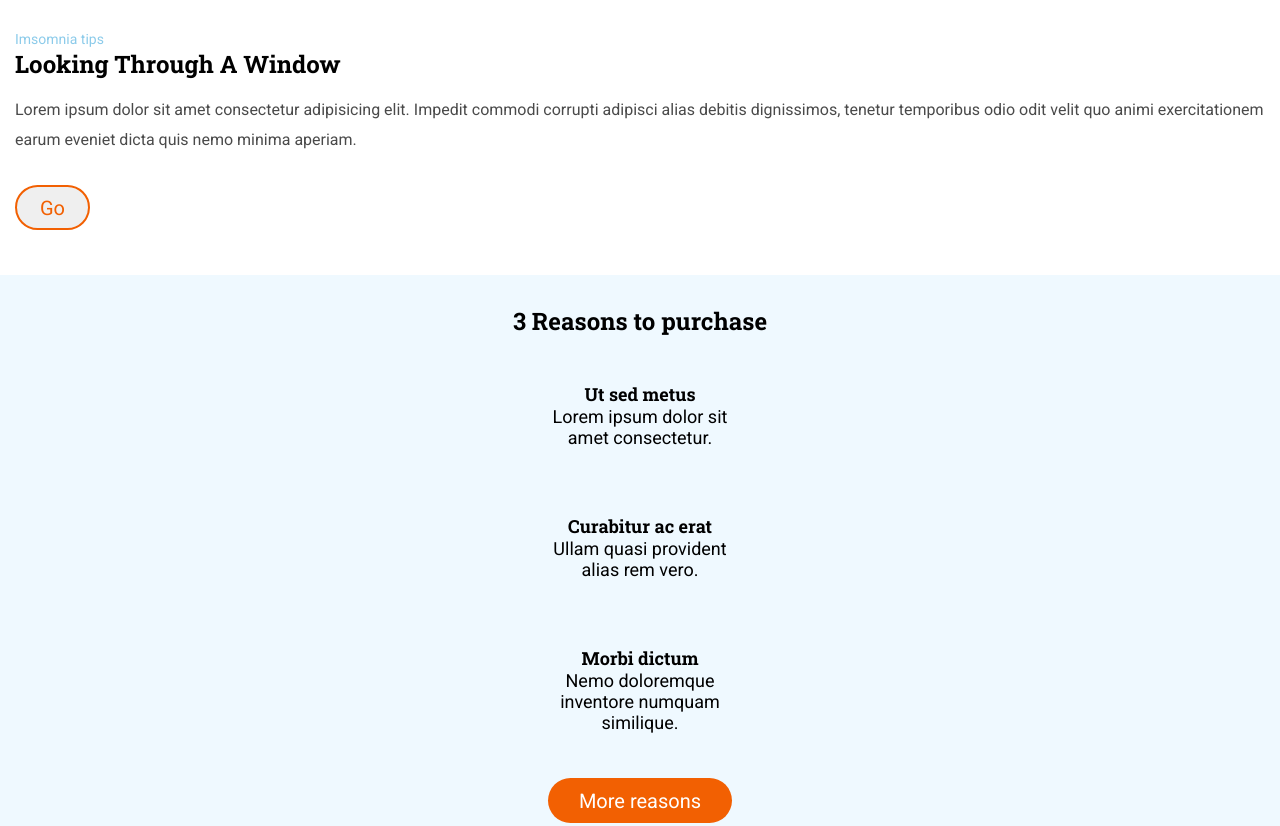
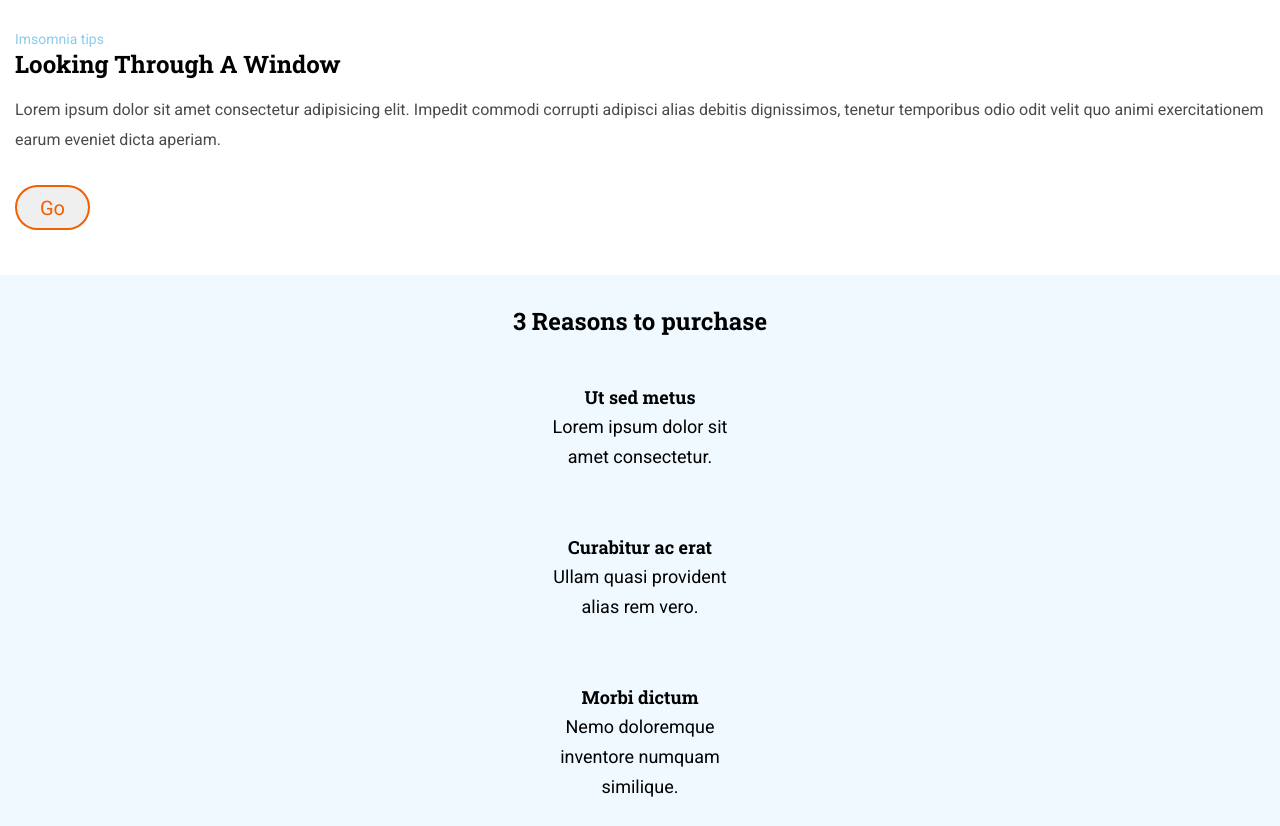
Before and after one commit to Adalab/modulo-1-evaluacion-final-ClaraVilelaJato, a website: page docs/index.html in a window 1280 px wide. Shown: the part 800-1626 px from the top of the page. Drawn offline with Linux system fonts and the light colour scheme.

Commit message:
Correct lengths

```diff
--- a/docs/index.html
+++ b/docs/index.html
@@ -51,8 +51,7 @@
         <p>
           Lorem ipsum dolor sit amet consectetur adipisicing elit. Impedit commodi
           corrupti adipisci alias debitis dignissimos, tenetur temporibus odio odit
-          velit quo animi exercitationem earum eveniet dicta quis nemo minima
-          aperiam.
+          velit quo animi exercitationem earum eveniet dicta aperiam.
         </p>
         <button class="button_Go">Go</button>
       </section>
--- a/src/scss/layout/_footer.scss
+++ b/src/scss/layout/_footer.scss
@@ -4,13 +4,13 @@
   flex-direction: column;
   align-items: center;
   justify-content: space-between;
-  height: 80vh;
   text-align: center;
   font-family: $font-text;
   color: $color-bg;
   text-transform: uppercase;
   line-height: 30px;
   font-size: 16px;
+  padding-bottom: 30px;
 
   .arrow {
     width: 45px;
--- a/src/scss/layout/_page.scss
+++ b/src/scss/layout/_page.scss
@@ -32,7 +32,7 @@
   margin-bottom: 50px;
 }
 .main {
-  width: 100vw;
+  width: 100%;
 }
 
 .section_One {
@@ -44,9 +44,10 @@
   }
   p {
     font-family: $font-text;
-    margin-top: 15px;
     color: #4a4a4a;
     line-height: 30px;
+    margin-bottom: 30px;
+    margin-top: 15px;
   }
   .imsomnia {
     font-size: 14px;
@@ -63,14 +64,12 @@
   text-transform: capitalize;
   font-weight: bold;
   color: #f26002;
-  margin-top: 30px;
   font-family: $font-text;
   font-weight: 500;
   font-size: 20px;
 }
 
 .reasons {
-  height: 109vh;
   background-color: #eff9ff;
   display: flex;
   flex-direction: column;
@@ -100,10 +99,11 @@
   display: grid;
   grid-template-rows: 1fr 1fr 1fr;
   grid-template-columns: 184px;
-  row-gap: 45px;
+  row-gap: 30px;
   justify-content: center;
   padding-top: 45px;
   padding-bottom: 45px;
+  line-height: 30px;
   .purchase-titles {
     font-size: 18px;
     font-family: $font-titles;
```
Also changed, not shown: src/html/partials/main.html (+1 -2 lines), docs/assets/css/main.css.
